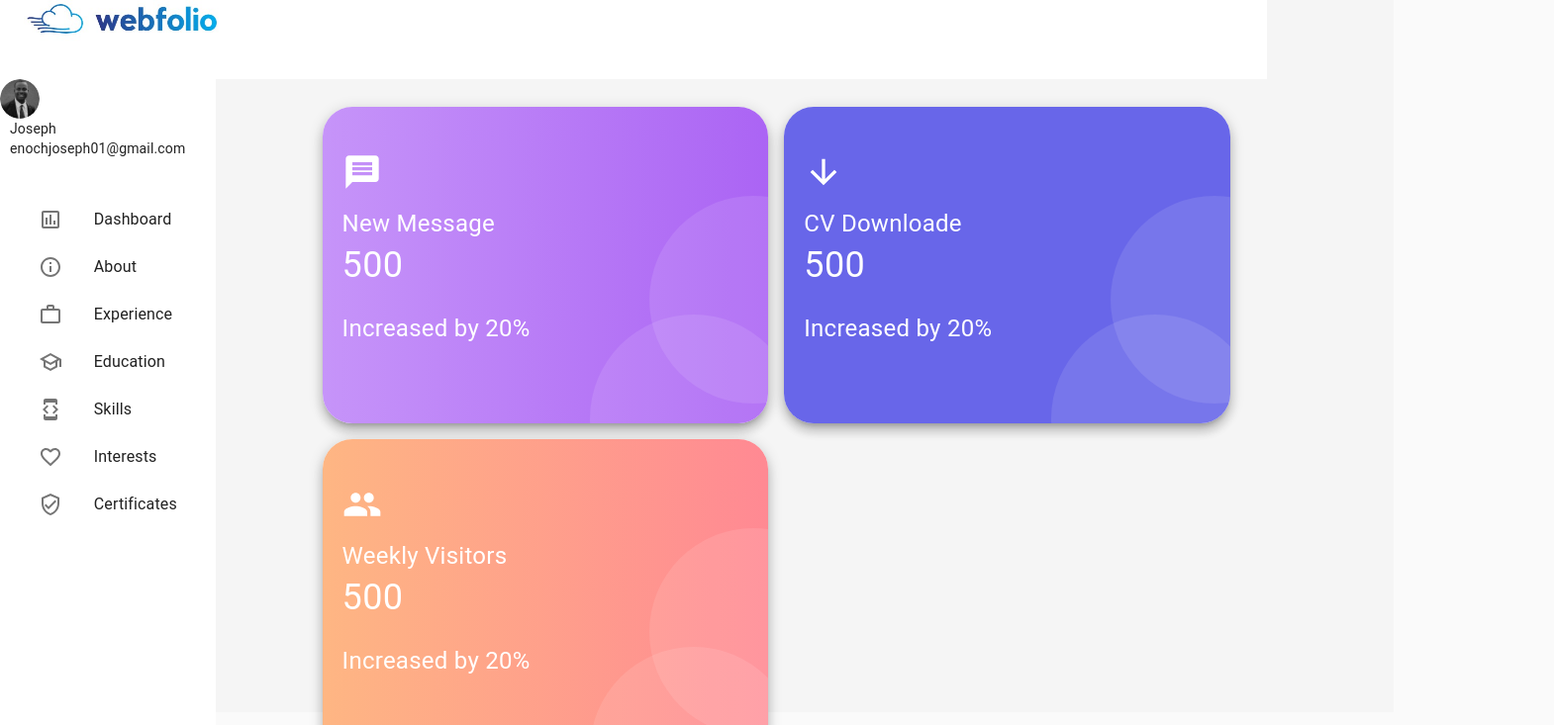
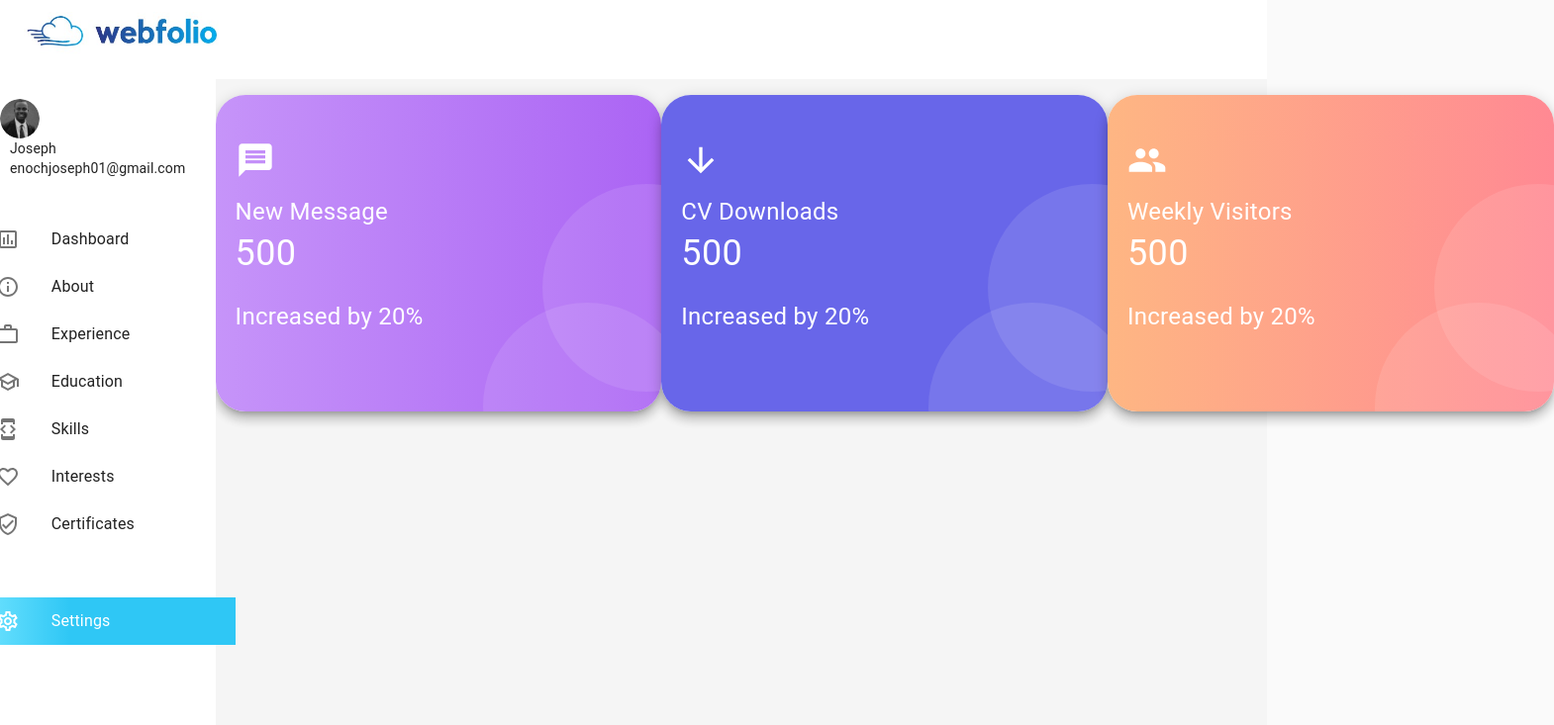
Before and after one commit to lucatosc/Portfolio-dashboard-editor-velzon, a React (Create React App) app: page / in a window 1280 px wide. Shown: the top 733 px of the page at 99% size, 1570 px wide, since content can reach past the window. Built offline with nearby package versions, Linux system fonts and the light colour scheme.

Commit message:
Sidebar, Header and Dashboard edited

```diff
--- a/src/App.js
+++ b/src/App.js
@@ -3,7 +3,7 @@ import Sidebar from "./components/Sidebar"
 import Dashboard from "./components/Dashboard"
 import Header from "./components/Header"
 import "./app.css"
-import {CssBaseline, Grid} from "@material-ui/core"
+import {CssBaseline} from "@material-ui/core"
 
 
 function App() {
@@ -11,15 +11,10 @@ function App() {
     <div>
 
       <Sidebar />
-      <Header />
-      <Grid container>
         <div className="others">
-          <Grid item>
-              <Dashboard/>
-          </Grid>
+          <Header />
+          <Dashboard/>
         </div>
-      </Grid>
-
       <CssBaseline />
     </div>
   );
--- a/src/app.css
+++ b/src/app.css
@@ -1,9 +1,12 @@
 
 .others{
-    position:absolute;
-    left:17%;
-    right:-10%;
-    width:"83%";
+    display:flex;
+    padding-left:17%;
+    justify-content:center;
+    margin-top:10vh;
+    padding-top: 2vh;
+    width: 100%;
     height: 90vh;
     background-color:#F5F5F5;
+    z-index: -1;
 }
--- a/src/components/AnalyticsCard.jsx
+++ b/src/components/AnalyticsCard.jsx
@@ -31,7 +31,7 @@ const AnalyticsCard = (props) => {
         color = "linear-gradient(90deg, rgba(198,148,249,1) 0%, rgba(171,100,244,1) 100%)"
     }
     else if(props.type===2){
-        message = "CV Downloade"
+        message = "CV Downloads"
         icon = <ArrowDownward className={classes.iconStyle} />
         color = "linear-gradient(90deg, rgba(104,102,233,1) 0%, rgba(104,102,233,1) 100%)"
     }
--- a/src/components/Dashboard.jsx
+++ b/src/components/Dashboard.jsx
@@ -1,21 +1,20 @@
 import React from 'react'
 import AnalyticsCard from "./AnalyticsCard"
-import{Grid} from "@material-ui/core"
 const Dashboard = () => {
     return (
-        <div >
-            <Grid container style={{ margin:100}} spacing={2}>
-                <Grid item>
+        // <div styel={{ width: "100%"}}>
+            <div style={{ display: "flex", justifyContent: "space-around", width: "100%"}}>
+                <div>
                     <AnalyticsCard type={1} number={500} percent={20} lg={4} md={6} xs={12}/>
-                </Grid>
-                <Grid item>
+                </div>
+                <div>
                     <AnalyticsCard type={2} number={500} percent={20} />
-                </Grid>
-                <Grid item>
+                </div>
+                <div>
                     <AnalyticsCard type={3} number={500} percent={20} />
-                </Grid>
-            </Grid>
-        </div>
+                </div>
+            </div>
+            // </div>
     )
 }
 
--- a/src/components/Header.jsx
+++ b/src/components/Header.jsx
@@ -1,9 +1,10 @@
 import React from 'react'
 import logo from "../assets/Webfolio.jpg"
-import {AppBar, Toolbar, Grid, makeStyles, CssBaseline, Button} from "@material-ui/core"
+import {AppBar, Toolbar, Grid, makeStyles, CssBaseline} from "@material-ui/core"
 
 const useStyles = makeStyles({
     logo: {
+        marginTop:"2vh",
         width: "200px",
         marginBottom: "20px"
     },
--- a/src/components/Sidebar.jsx
+++ b/src/components/Sidebar.jsx
@@ -1,4 +1,4 @@
-import { InfoOutlined, WorkOutlineOutlined, DeveloperMode, FavoriteBorderOutlined, VerifiedUserOutlined, AssessmentOutlined,  SchoolOutlined} from "@material-ui/icons"
+import { InfoOutlined, WorkOutlineOutlined, DeveloperMode, FavoriteBorderOutlined, VerifiedUserOutlined, AssessmentOutlined,  SchoolOutlined, SettingsOutlined} from "@material-ui/icons"
 
 import userImg from "../assets/cropped.png"
 import {Avatar, List, ListItem, ListItemIcon, ListItemText, makeStyles, Grid, Typography} from "@material-ui/core";
@@ -6,13 +6,16 @@ import {Avatar, List, ListItem, ListItemIcon, ListItemText, makeStyles, Grid, Ty
 
 const useStyles = makeStyles({
    root:{
+        display:"flex",
         marginTop:"10vh",
         width:"17%",
         backgroundColor:"#fff",
         height:"90vh",
         position: "fixed",
         top: "0px",
-
+        alignItems: "center",
+        justifyContent: "flex-start",
+        flexDirection:"column"
    },
 
    userDetails:{
@@ -24,8 +27,8 @@ const email = "enochjoseph01@gmail.com"
 const Sidebar=(() =>{
    const  classes = useStyles()
     return (
-        <Grid container className = {classes.root} direction="column" alignItems="center">
-            <Grid item>
+        <div  className = {classes.root} direction="column">
+            <div style={{marginTop:20}}>
                 <Grid container>
                     <Grid item>
                         <Avatar alt="Joseph Enoch" src={userImg} />
@@ -35,9 +38,9 @@ const Sidebar=(() =>{
                         <Typography variant="body2">{email}</Typography>
                     </Grid >
                 </Grid>
-            </Grid>
-            <Grid item style={{marginTop:"30px"}}>
-                <List style={{ width: '100%', maxWidth: 360, bgcolor: 'background.paper' }}
+            </div>
+            <div style={{marginTop:"30px"}}>
+                <List style={{ width: '100%', bgcolor: 'background.paper' }}
                     component="nav"
                     aria-labelledby="nested-list-subheader"
                         >
@@ -51,7 +54,7 @@ const Sidebar=(() =>{
                         <ListItemIcon>
                             <InfoOutlined />
                         </ListItemIcon>
-                        <ListItemText primary="About" style={{width:"17 0px"}}/>
+                        <ListItemText primary="About" style={{width:"170px"}}/>
                     </ListItem>
                     <ListItem button key="Experience">
                         <ListItemIcon>
@@ -83,9 +86,15 @@ const Sidebar=(() =>{
                         </ListItemIcon>
                         <ListItemText primary="Certificates" />
                     </ListItem>
+                    <ListItem button key="Certificates" style={{ background:"linear-gradient(90deg, rgba(111,227,255,1) 0%, rgba(47,199,245,1) 35%)", color:"white", marginTop:50}}>
+                        <ListItemIcon>
+                            <SettingsOutlined style={{color:"white"}}/>
+                        </ListItemIcon>
+                        <ListItemText primary="Settings" />
+                    </ListItem>
                 </List>
-            </Grid>
-        </Grid>
+            </div>
+        </div>
     )
 })
 export default Sidebar
```
